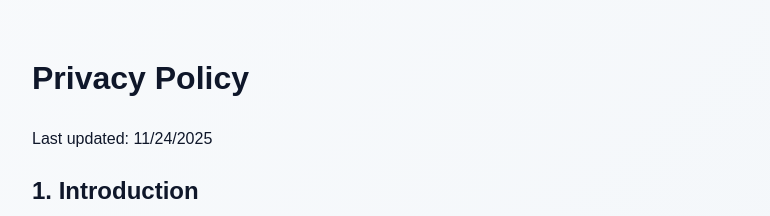
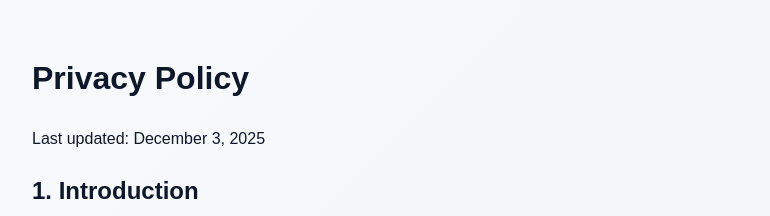
Before and after one commit to anurag2928/Aiinfluencerphase1frontend, a Next.js app: page /privacy-policy in a window 1280 px wide. Shown: the top 216 px of the page, without its empty margins (240-1010 px from the left). Built offline with nearby package versions, Linux system fonts and the light colour scheme.

Commit message:
sixth commit phase 3.1

```diff
--- a/pages/privacy-policy.js
+++ b/pages/privacy-policy.js
@@ -2,7 +2,7 @@ export default function PrivacyPolicy() {
     return (
         <div style={{ maxWidth: '800px', margin: '0 auto', padding: '2rem', fontFamily: 'sans-serif' }}>
             <h1>Privacy Policy</h1>
-            <p>Last updated: {new Date().toLocaleDateString()}</p>
+            <p>Last updated: December 3, 2025</p>
 
             <h2>1. Introduction</h2>
             <p>Welcome to AI Social Poster ("we," "our," or "us"). We are committed to protecting your privacy. This Privacy Policy explains how we collect, use, and share your personal information when you use our application.</p>
```
